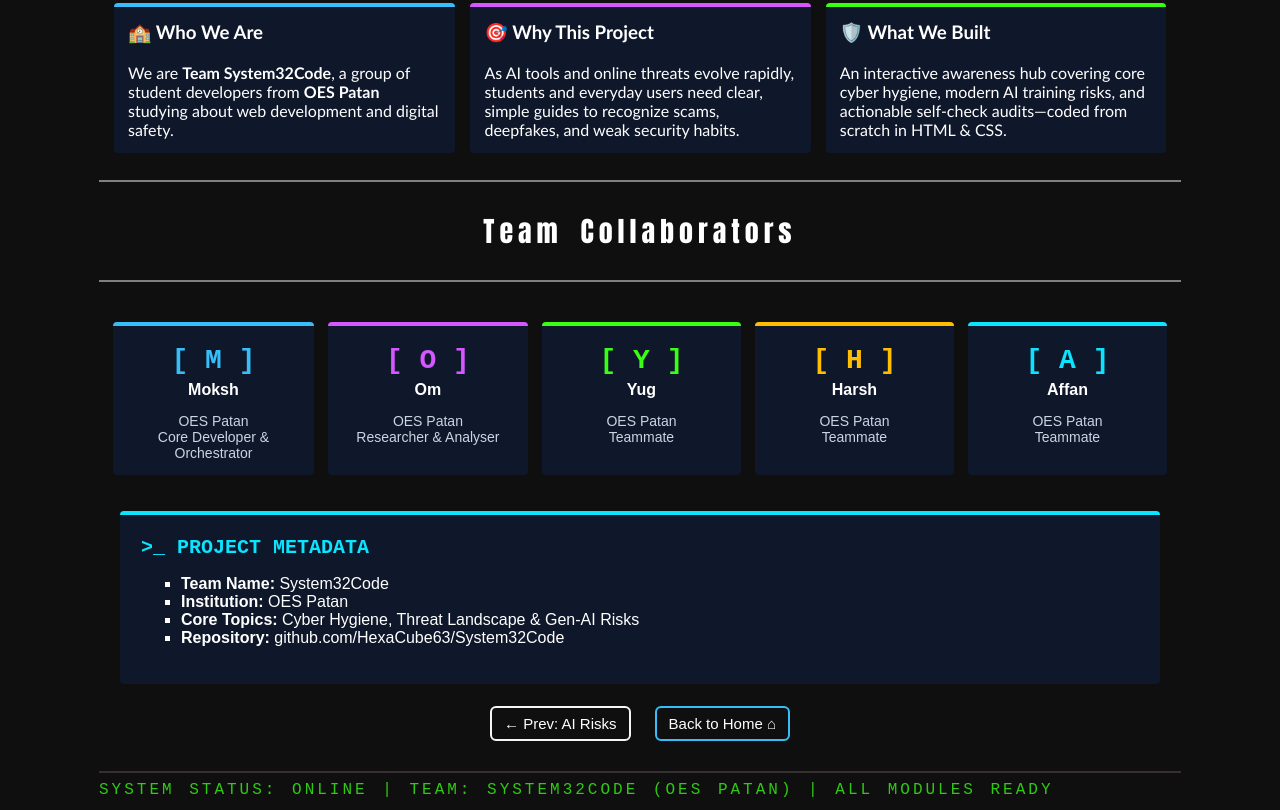
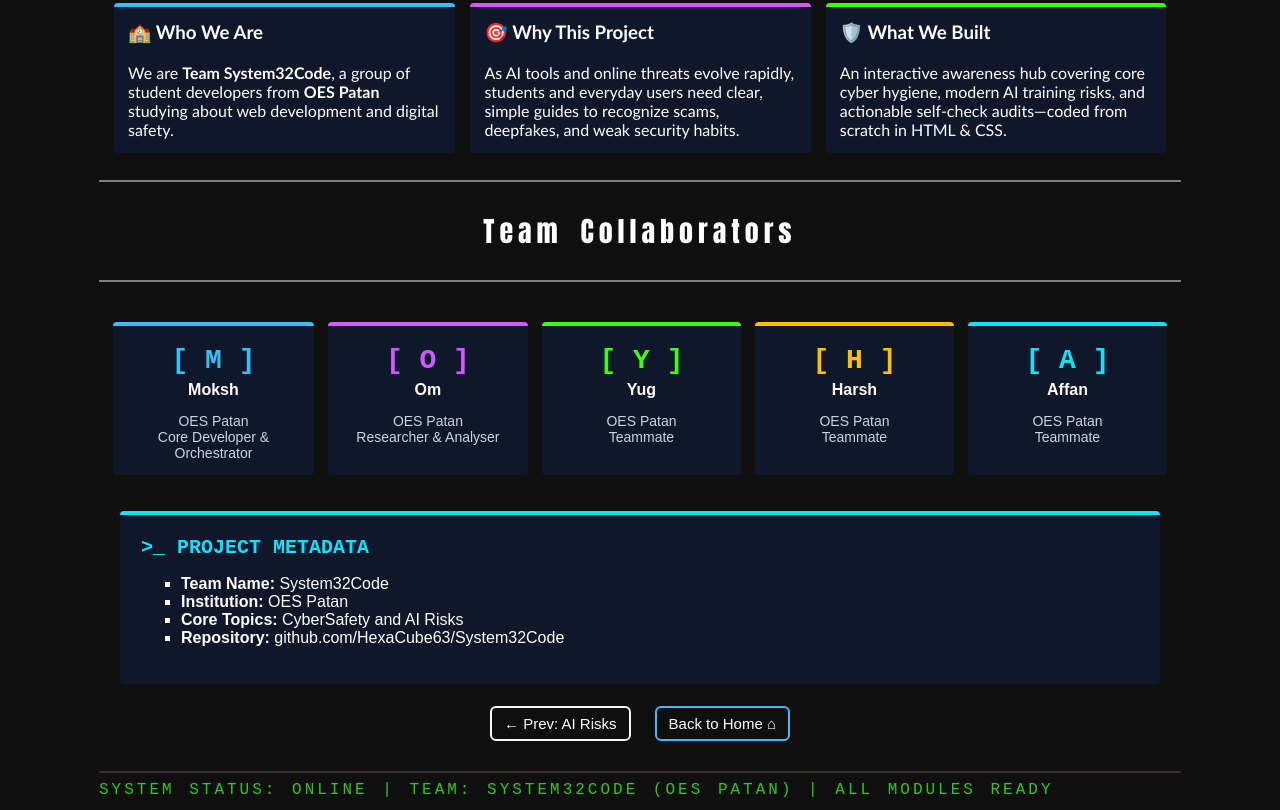
Before and after one commit to HexaCube63/System32Code, a plain HTML site: page aboutus/index.html in a window 1280 px wide. Shown: the part 377-1187 px from the top of the page. Drawn offline with Linux system fonts and the light colour scheme.

Commit message:
Update core topics in project metadata

```diff
--- a/aboutus/index.html
+++ b/aboutus/index.html
@@ -177,7 +177,7 @@
                                 <ul type="square" style="font-family: Arial, sans-serif; font-size: 16px; color: #e2e8f0;">
                                     <li><b>Team Name:</b> System32Code</li>
                                     <li><b>Institution:</b> OES Patan</li>
-                                    <li><b>Core Topics:</b> Cyber Hygiene, Threat Landscape &amp; Gen-AI Risks</li>
+                                    <li><b>Core Topics:</b> CyberSafety and AI Risks</li>
                                     <li><b>Repository:</b> github.com/HexaCube63/System32Code</li>
                                 </ul>
                             </td>
```
